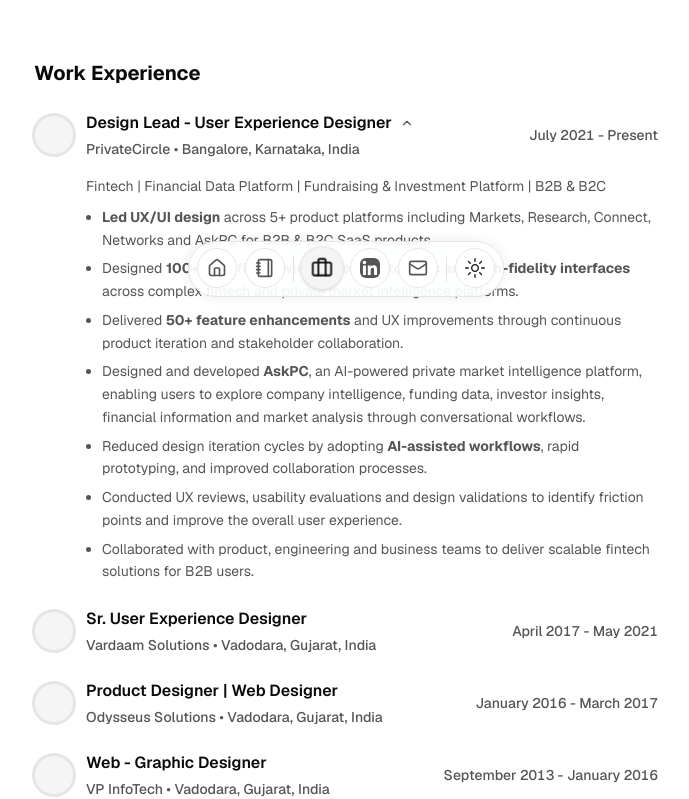
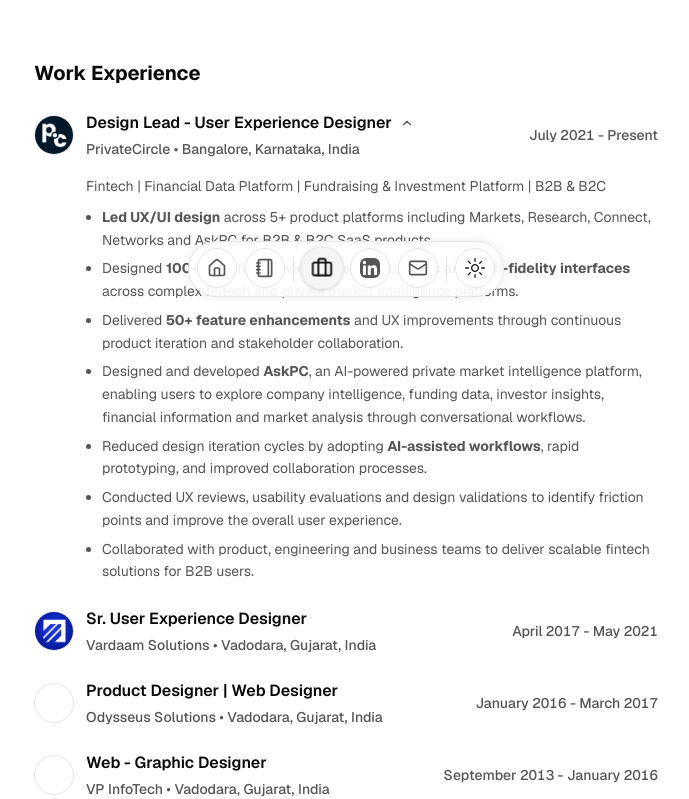
Before and after one commit to rahulpanchal8/resume, a Next.js app: page / in a window 1280 px wide. Shown: the part 487-1286 px from the top of the page, without its empty margins (294-983 px from the left). Built offline with nearby package versions, Linux system fonts and the light colour scheme.

Commit message:
Add PrivateCircle and Vardaam logos to work experience section

```diff
--- a/src/components/section/work-section.tsx
+++ b/src/components/section/work-section.tsx
@@ -17,7 +17,7 @@ function LogoImage({ src, alt }: { src: string; alt: string }) {
 
   if (!src || imageError) {
     return (
-      <div className="hidden sm:block size-8 md:size-10 p-1 border rounded-full shadow ring-2 ring-border bg-muted flex-none" />
+      <div className="hidden sm:block size-8 md:size-10 border border-border rounded-full flex-none" />
     );
   }
 
@@ -25,7 +25,7 @@ function LogoImage({ src, alt }: { src: string; alt: string }) {
     <img
       src={src}
       alt={alt}
-      className="hidden sm:block size-8 md:size-10 p-1 border rounded-full shadow ring-2 ring-border overflow-hidden object-contain flex-none"
+      className="hidden sm:block size-8 md:size-10 border border-border rounded-full overflow-hidden object-contain flex-none"
       onError={() => setImageError(true)}
     />
   );
--- a/src/data/resume.tsx
+++ b/src/data/resume.tsx
@@ -81,7 +81,7 @@ export const DATA = {
       badges: [],
       location: "Bangalore, Karnataka, India",
       title: "Design Lead - User Experience Designer",
-      logoUrl: "",
+      logoUrl: "/assets/images/privatecircle-logo.png",
       start: "July 2021",
       end: "Present",
       domain: "Fintech | Financial Data Platform | Fundraising & Investment Platform | B2B & B2C",
@@ -94,7 +94,7 @@ export const DATA = {
         "Conducted UX reviews, usability evaluations and design validations to identify friction points and improve the overall user experience.",
         "Collaborated with product, engineering and business teams to deliver scalable fintech solutions for B2B users.",
       ],
-      description: "",
+      description: "**PrivateCircle** is a next‑generation private‑market intelligence platform that leverages AI to provide real‑time insights into company performance, funding activity, and investor behavior. The platform empowers finance professionals to discover, evaluate, and act on emerging investment opportunities with unprecedented speed and depth.",
     },
     {
       company: "Vardaam Solutions",
@@ -102,7 +102,7 @@ export const DATA = {
       href: "https://www.vardaam.com",
       location: "Vadodara, Gujarat, India",
       title: "Sr. User Experience Designer",
-      logoUrl: "",
+      logoUrl: "/assets/images/vardaam-logo.png",
       start: "April 2017",
       end: "May 2021",
       domain: "B2B SaaS Solutions | Healthcare Technology | Automotive Platforms",
```
Also changed, not shown: public/assets/images/privatecircle-logo.png (added), public/assets/images/vardaam-logo.png (added).
